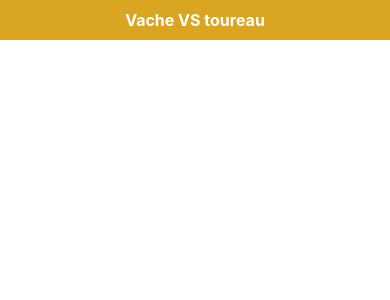
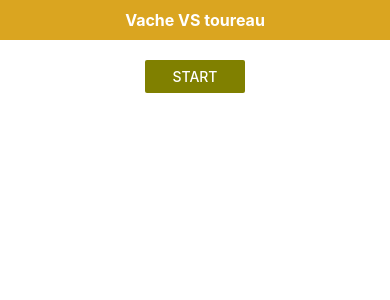
Before and after one commit to walidhorchani11/VT_game, a React Native app: screen / in a window 390 px wide. Shown: the top 300 px of the page. Built offline with nearby package versions, Linux system fonts and the light colour scheme.

Commit message:
gameStartScreen

```diff
--- a/App.js
+++ b/App.js
@@ -2,11 +2,13 @@ import React from 'react';
 import { StyleSheet, View } from 'react-native';
 
 import Header from './components/Header';
+import StartGameScreen from './screens/StartGameScreen';
 
 export default function App() {
   return (
     <View style={styles.container}>
       <Header />
+      <StartGameScreen />
     </View>
   );
 }
--- /dev/null
+++ b/screens/StartGameScreen.js
@@ -0,0 +1,23 @@
+import React from 'react';
+import { StyleSheet, View, Button } from 'react-native';
+
+import colors from '../constants/colors';
+
+const StartGameScreen = () => {
+  return (
+    <View>
+      <View style={styles.buttonContainer}>
+        <Button title="Start" color={colors.secondo} />
+      </View>
+    </View>
+  );
+};
+
+const styles = StyleSheet.create({
+  buttonContainer: {
+    width: 100,
+    marginVertical: 20,
+  },
+});
+
+export default StartGameScreen;
```
